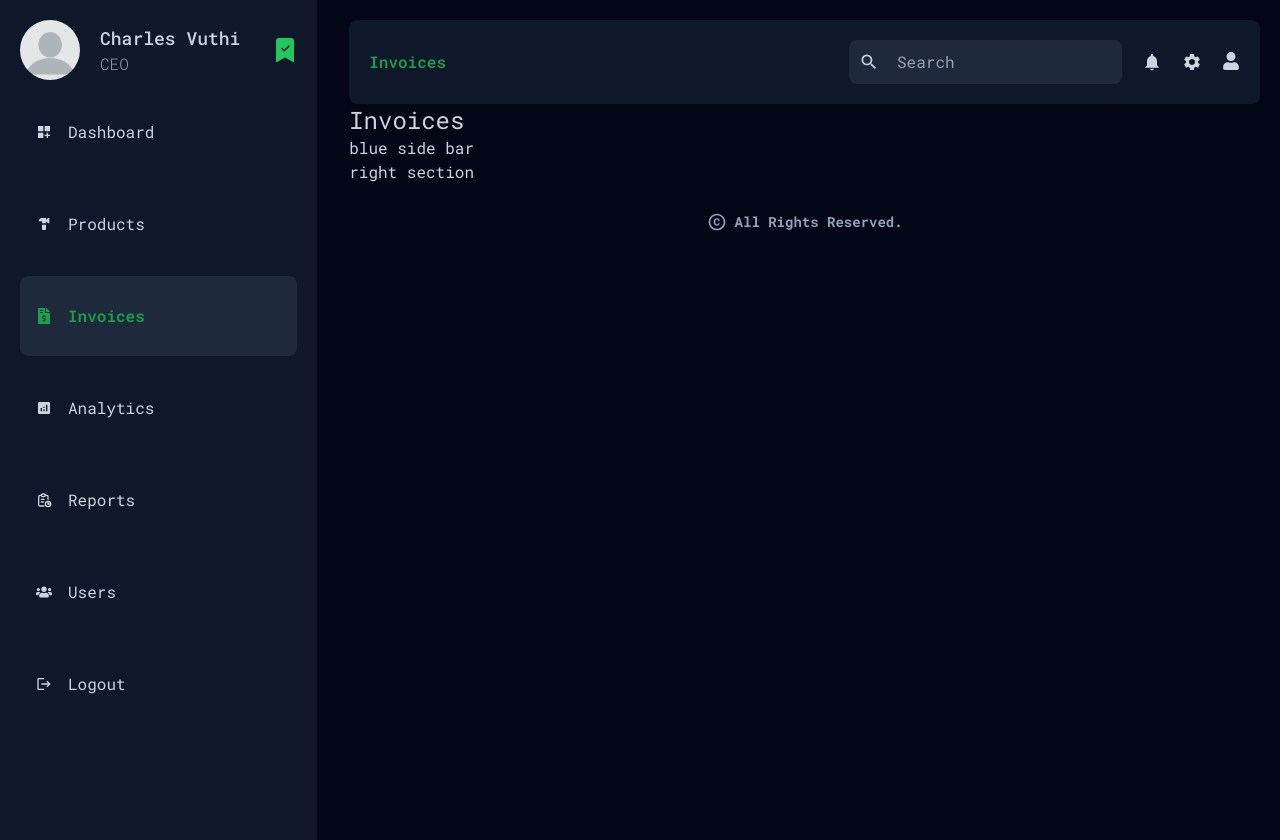
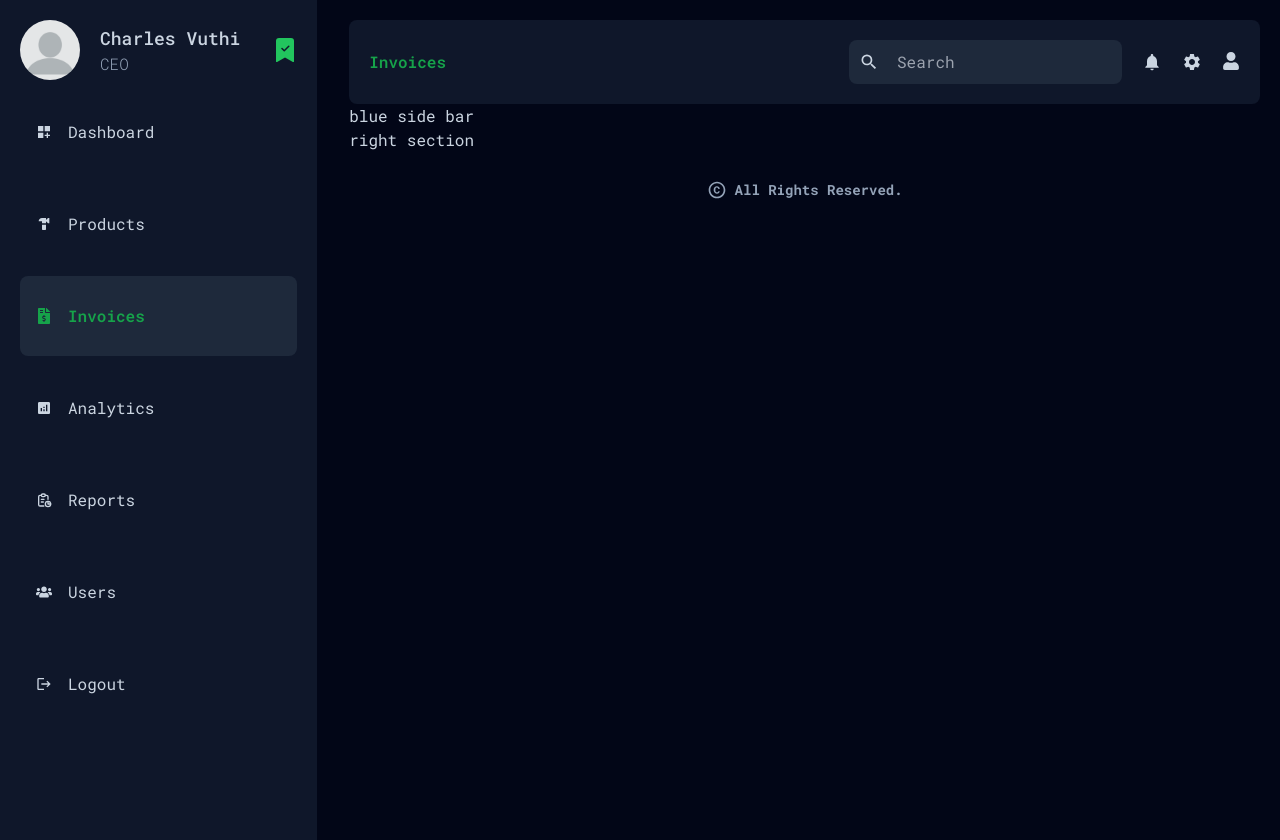
Before and after one commit to esthercate/Hardware-store-management, a Next.js app: page /dashboard/invoices in a window 1280 px wide. Built offline with nearby package versions, Linux system fonts and the light colour scheme.

Commit message:
invoices remove h1

```diff
--- a/app/dashboard/invoices/page.jsx
+++ b/app/dashboard/invoices/page.jsx
@@ -3,11 +3,8 @@ import React from 'react'
 const InvoicesPage = () => {
   return (
     <div>
-      <h1 className='text-2xl'>Invoices</h1>
-      <div>
-        <div>blue side bar</div>
-        <div>right section</div>
-      </div>
+      <div>blue side bar</div>
+      <div>right section</div>
     </div>
   )
 }
```
